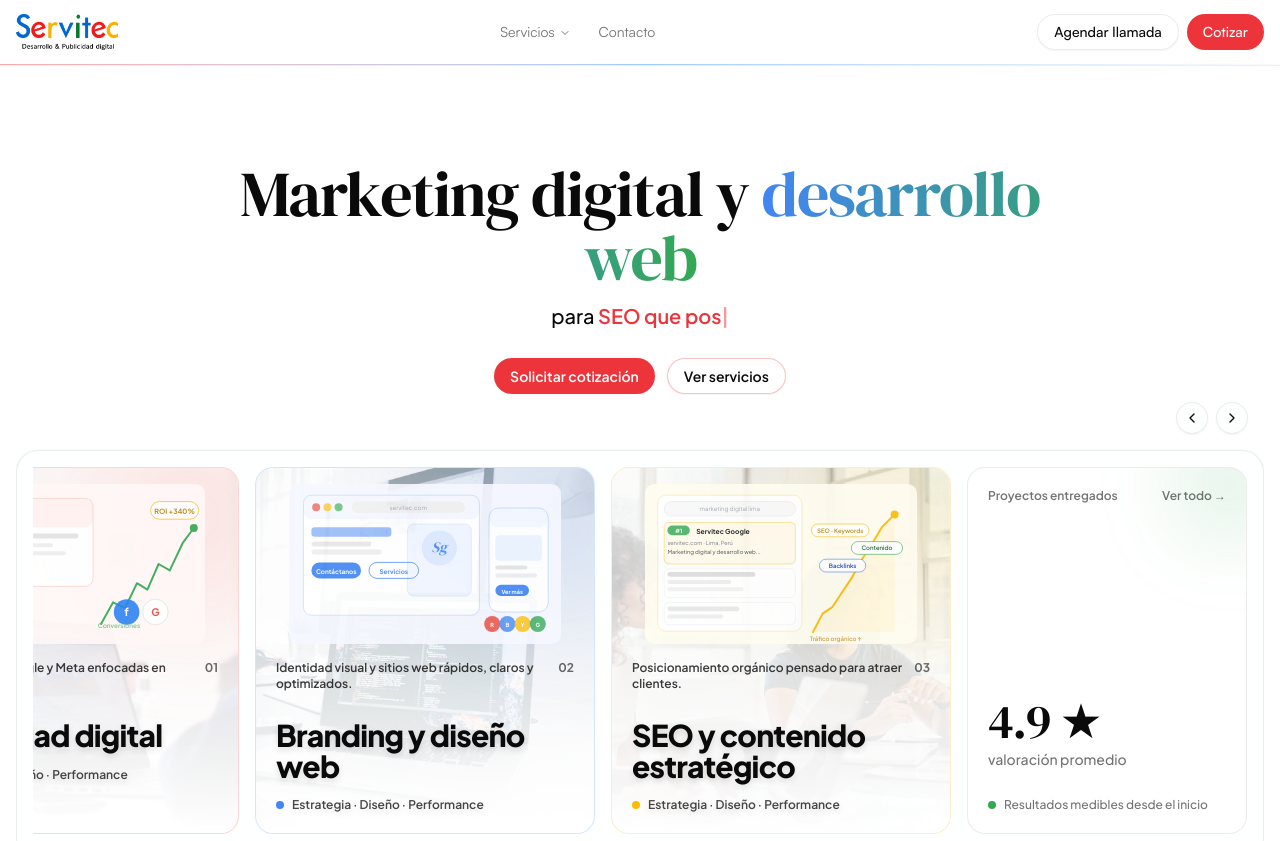
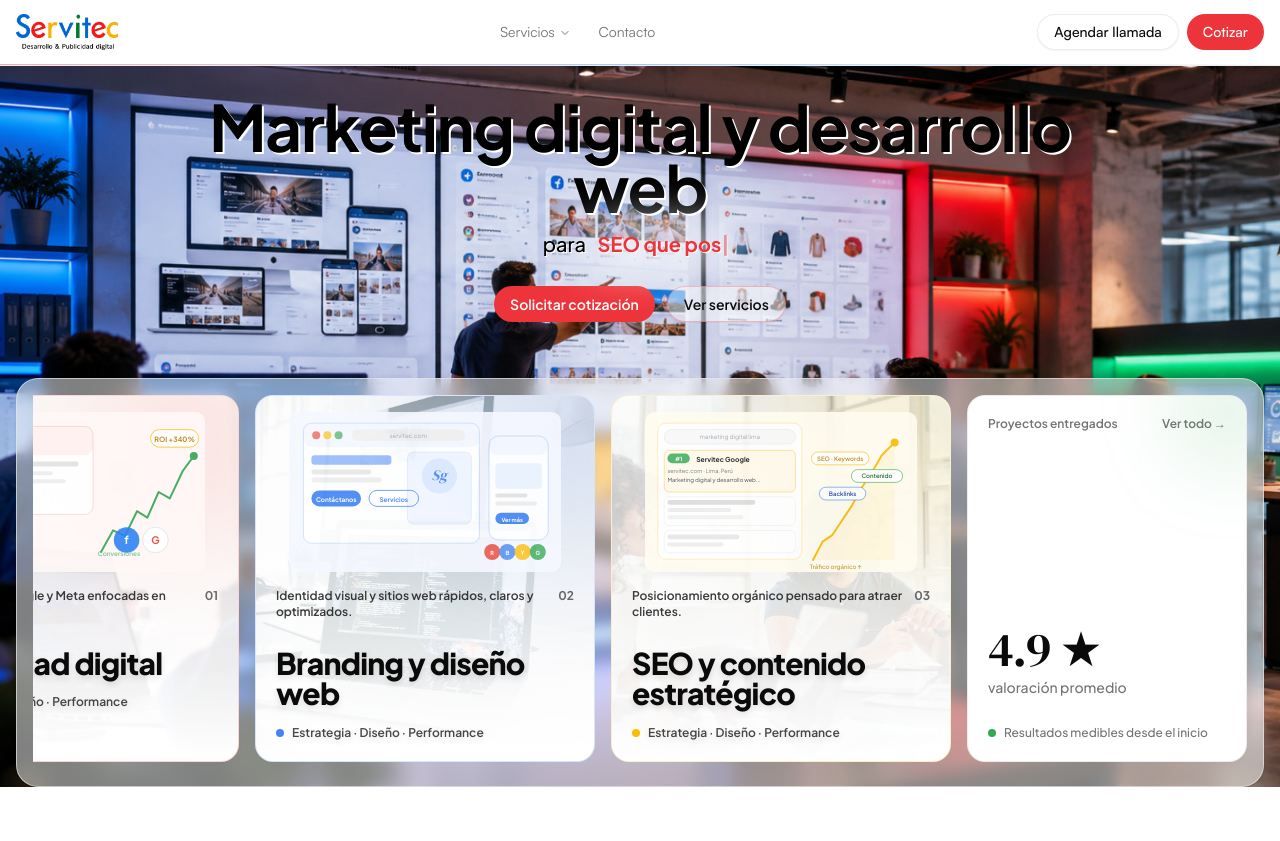
Before and after one commit to AgenciaServitec/servitec-peru-marketing, a Next.js app: page / in a window 1280 px wide. Shown: the top 841 px of the page. Built offline with nearby package versions, Linux system fonts and the light colour scheme.

Commit message:
updated image hero

```diff
--- a/app/globals.css
+++ b/app/globals.css
@@ -71,7 +71,6 @@ h1 {
   --font-sans: "Satoshi", system-ui, -apple-system, BlinkMacSystemFont, sans-serif;
   --radius: 0.625rem;
 
-  /* Base */
   --background: oklch(1 0 0);
   --foreground: oklch(0.145 0 0);
 
@@ -81,48 +80,32 @@ h1 {
   --popover: oklch(1 0 0);
   --popover-foreground: oklch(0.145 0 0);
 
-  /* Brand (logo-aligned) */
-  /* Rojo (CTA) - cercano a Google Red */
   --primary: oklch(0.62 0.22 25);
   --primary-foreground: oklch(1 0 0);
 
-  /* Azul (confianza/tech) - cercano a Google Blue */
   --secondary: oklch(0.62 0.20 255);
   --secondary-foreground: oklch(1 0 0);
 
-  /* UI Accent (para hover/selected) -> neutro */
   --accent: oklch(0.97 0 0);
   --accent-foreground: oklch(0.145 0 0);
 
-  /* Verde solo para status/success (nuevo token) */
   --success: oklch(0.72 0.19 145);
   --success-foreground: oklch(0.145 0 0);
 
-  /* Amarillo (highlight) - úsalo para chips/insights, NO para CTAs */
   --warning: oklch(0.84 0.17 90);
   --warning-foreground: oklch(0.145 0 0);
 
-  /* Muted */
   --muted: oklch(0.975 0 0);
   --muted-foreground: oklch(0.556 0 0);
 
-  /* Destructive (puede ser el mismo rojo o un rojo más intenso) */
   --destructive: oklch(0.60 0.24 25);
   --destructive-foreground: oklch(1 0 0);
 
-  /* Borders & Input */
   --border: oklch(0.92 0 0);
   --input: oklch(0.92 0 0);
   --ring: var(--primary);
 
-  /* Charts */
-  --chart-1: var(--primary);     /* rojo */
-  --chart-2: var(--secondary);   /* azul */
-  --chart-3: var(--accent);      /* verde */
-  --chart-4: var(--warning);     /* amarillo */
-  --chart-5: oklch(0.68 0.18 315); /* violeta suave opcional */
 
-  /* Sidebar */
   --sidebar: oklch(0.985 0 0);
   --sidebar-foreground: oklch(0.145 0 0);
   --sidebar-primary: var(--primary);
@@ -143,7 +126,6 @@ h1 {
   --popover: oklch(0.205 0 0);
   --popover-foreground: oklch(0.985 0 0);
 
-  /* Brand: mantiene vibra pero ajustado a dark */
   --primary: oklch(0.70 0.22 25);
   --primary-foreground: oklch(0.145 0 0);
 
@@ -211,7 +193,6 @@ h1 {
   }
 }
 
-/* Global Background with Glow & Grid */
 .global-background {
   position: fixed;
   inset: 0;
@@ -220,7 +201,6 @@ h1 {
   background: var(--background);
 }
 
-/* Vibrant glows with orange/purple theme + subtle grid */
 .global-background::before {
   background:
           radial-gradient(800px 500px at 15% 20%, rgba(255, 94, 58, 0.06), transparent 55%),
@@ -231,7 +211,6 @@ h1 {
   opacity: 0.55;
 }
 
-/* Vignette for depth */
 .global-background::after {
   content: "";
   position: absolute;
@@ -245,7 +224,6 @@ h1 {
   opacity: 1;
 }
 
-/* Gradient Text Utilities */
 .gradient-text-primary {
   background: linear-gradient(135deg,
   color-mix(in oklch, var(--primary) 100%, transparent),
@@ -280,7 +258,6 @@ h1 {
   -webkit-text-fill-color: transparent;
 }
 
-/* Gradient Background Utilities */
 .bg-gradient-primary {
   background: linear-gradient(135deg, #FF5E3A 0%, #FF2E63 100%);
 }
@@ -301,7 +278,6 @@ h1 {
   background: linear-gradient(135deg, #667EEA 0%, #764BA2 100%);
 }
 
-/* Button Utilities */
 .btn-primary {
   background: linear-gradient(135deg, #FF5E3A 0%, #FF2E63 100%);
   @apply text-white font-semibold px-6 py-3 rounded-lg shadow-lg;
@@ -331,12 +307,10 @@ h1 {
   @apply bg-gradient-to-br from-white to-gray-50 border border-gray-100 rounded-xl p-6 shadow-lg;
 }
 
-/* Glass Morphism */
 .glass {
   @apply bg-white/80 backdrop-blur-lg border border-white/20 shadow-xl;
 }
 
-/* Section Utilities */
 .section-padding {
   @apply py-16 md:py-24 lg:py-32 px-4 md:px-6 lg:px-8;
 }
@@ -345,7 +319,6 @@ h1 {
   @apply max-w-7xl mx-auto;
 }
 
-/* Hover Effects */
 .hover-glow {
   @apply transition-all duration-300 hover:shadow-[0_0_30px_rgba(255,94,58,0.3)];
 }
@@ -354,7 +327,6 @@ h1 {
   @apply transition-transform duration-300 hover:scale-105;
 }
 
-/* Custom Shadows */
 .shadow-primary {
   box-shadow: 0 10px 40px rgba(255, 94, 58, 0.2);
 }
@@ -367,7 +339,6 @@ h1 {
   box-shadow: 0 10px 40px rgba(6, 182, 212, 0.2);
 }
 
-/* Animations */
 @keyframes float {
   0%, 100% {
     transform: translateY(0px);
@@ -404,7 +375,6 @@ h1 {
   html, body { cursor: auto !important; }
 }
 
-/* Capa 1: grilla fija, jamás se mueve */
 .ambient-grid {
   position: fixed;
   inset: 0;
@@ -416,21 +386,6 @@ h1 {
   background-size: 64px 64px, 64px 64px;
 }
 
-/* Capa 2: glows (pueden tener parallax) */
-/*.ambient-glow {*/
-/*  position: fixed;*/
-/*  inset: 0;*/
-/*  z-index: 0;*/
-/*  pointer-events: none;*/
-/*  background:*/
-/*          radial-gradient(700px 420px at 15% 15%, color-mix(in oklch, var(--primary) 18%, transparent), transparent 60%),*/
-/*          radial-gradient(680px 420px at 85% 25%, color-mix(in oklch, var(--secondary) 14%, transparent), transparent 60%),*/
-/*          radial-gradient(700px 420px at 50% 90%, color-mix(in oklch, var(--accent) 10%, transparent), transparent 65%);*/
-/*  opacity: .55;*/
-/*  transform: translate3d(0,0,0);*/
-/*}*/
-
-/* Tu contenido por encima */
 .page-content {
   position: relative;
   z-index: 1;
--- a/components/ContentWidth.tsx
+++ b/components/ContentWidth.tsx
@@ -1,9 +1,10 @@
-import { type ReactNode } from "react";
+import {type ReactNode} from "react";
 
 interface ContentWidthProps {
   children: ReactNode;
+  className?: string;
 }
 
-export const ContentWidth = ({ children }: ContentWidthProps) => {
-  return <div className="relative mx-auto max-w-[1400px] px-4">{children}</div>;
+export const ContentWidth = ({ children, className }: ContentWidthProps) => {
+  return <div className={`relative mx-auto max-w-350 px-4 ${className && className}`}>{children}</div>;
 };
--- a/components/HeaderLayout.tsx
+++ b/components/HeaderLayout.tsx
@@ -81,8 +81,8 @@ export function HeaderLayout() {
       pathname === "/services" || pathname?.startsWith("/services/");
 
   return (
-      <header className="sticky top-0 z-50 w-full">
-        <div className="border-b border-border/60 bg-background/70 backdrop-blur-xl">
+      <header className="fixed top-0 z-50 w-full">
+        <div className="border-b border-border/60 bg-background backdrop-blur-xl">
           <ContentWidth>
             <div className="h-16 flex items-center justify-between gap-3">
               <Link href="/" className="flex items-center gap-2 z-50">
--- a/sections/Hero.tsx
+++ b/sections/Hero.tsx
@@ -1,14 +1,13 @@
 "use client";
 
-import { useRef, useEffect } from "react";
+import {useEffect, useRef} from "react";
 import Link from "next/link";
 import Image from "next/image";
-import { Button } from "@/components/ui/button";
-import { cn } from "@/lib/utils";
-import { ContentWidth } from "@/components/ContentWidth";
-import { useTypewriter } from "@/hooks/useTypewriter";
-import { DM_Serif_Display, Plus_Jakarta_Sans } from "next/font/google";
-import { ChevronLeft, ChevronRight } from "lucide-react";
+import {Button} from "@/components/ui/button";
+import {cn} from "@/lib/utils";
+import {ContentWidth} from "@/components/ContentWidth";
+import {useTypewriter} from "@/hooks/useTypewriter";
+import {DM_Serif_Display, Plus_Jakarta_Sans} from "next/font/google";
 
 const jakarta = Plus_Jakarta_Sans({
     subsets: ["latin"],
@@ -231,74 +230,58 @@ export function Hero() {
     }, []);
 
     return (
-        <ContentWidth>
-            <section id="hero" className={cn("relative overflow-hidden", jakarta.className)}>
-                <div className="pt-16 relative">
+            <section id="hero" className={cn("relative overflow-hidden w-full", jakarta.className)}>
 
+                <div className="absolute inset-0 z-0">
+                    <Image
+                        src="/hero-image.jpeg"
+                        alt=""
+                        fill
+                        className="object-cover object-center"
+                        priority
+                    />
+                </div>
+
+        <ContentWidth className="relative z-10">
+                <div className="pt-16">
                     <div className="mx-auto max-w-4xl text-center">
-                        <h1
-                            className={cn(
-                                "mt-2 tracking-tight leading-[0.95] text-[clamp(2.4rem,5vw,4.5rem)]",
-                                dmSerif.className
-                            )}
-                        >
-                            Marketing digital y{" "}
+                        <h1 className="mt-2 tracking-tight leading-[0.95] text-[clamp(2.4rem,5vw,4.5rem)] text-black">
+    <span className="drop-shadow-[2px_2px_0_white]">
+        Marketing digital y{" "}
+    </span>
                             <em className="not-italic" style={{
-                                background: "linear-gradient(90deg, #4285F4, #34A853)",
                                 WebkitBackgroundClip: "text",
-                                WebkitTextFillColor: "transparent",
                                 backgroundClip: "text",
+                                filter: "drop-shadow(2px 2px 0 white)"
                             }}>
                                 desarrollo web
                             </em>
                         </h1>
 
-                        <p className="mt-3 text-lg md:text-xl font-medium">
+                        <p className="mt-3 text-lg md:text-xl font-medium text-black drop-shadow-[1px_1px_0_white]">
                             para{" "}
-                            <span className="text-primary font-semibold">
-                                {typedText}
-                                <span className="animate-pulse">|</span>
-                            </span>
+                            <span className="relative px-2 py-0.5 font-bold">
+                                <span className="absolute inset-0 bg-white/60 blur-xl -z-10 rounded-full" />
+        <span className="text-primary relative z-10">
+            {typedText}
+            <span className="animate-pulse">|</span>
+        </span>
+    </span>
                         </p>
 
                         <div className="mt-7 flex flex-col sm:flex-row sm:justify-center gap-3">
-                            <Button
-                                className="rounded-full bg-primary text-primary-foreground hover:opacity-95 font-semibold"
-                                asChild
-                            >
+                            <Button className="rounded-full bg-primary text-primary-foreground hover:opacity-95 font-semibold" asChild>
                                 <Link href="https://wa.me/51941801827" target="_blank">
                                     Solicitar cotización
                                 </Link>
                             </Button>
-                            <Button
-                                variant="outline"
-                                className="rounded-full border-primary/30 hover:border-primary font-semibold"
-                                asChild
-                            >
+                            <Button variant="outline" className="rounded-full border-primary/30 hover:border-primary font-semibold bg-white/50" asChild>
                                 <Link href="/services">Ver servicios</Link>
                             </Button>
                         </div>
                     </div>
 
                     <div className="mt-10 md:mt-14 relative group">
-                        <div className="absolute right-4 -top-12 hidden md:flex items-center gap-2">
-                            <Button
-                                variant="outline"
-                                size="icon"
-                                className="h-8 w-8 rounded-full border-border/70 bg-card/50 backdrop-blur hover:bg-background z-10"
-                                onClick={() => scroll("left")}
-                            >
-                                <ChevronLeft className="h-4 w-4" />
-                            </Button>
-                            <Button
-                                variant="outline"
-                                size="icon"
-                                className="h-8 w-8 rounded-full border-border/70 bg-card/50 backdrop-blur hover:bg-background z-10"
-                                onClick={() => scroll("right")}
-                            >
-                                <ChevronRight className="h-4 w-4" />
-                            </Button>
-                        </div>
 
                         <div className="rounded-3xl border border-border/70 bg-card/50 backdrop-blur p-3 md:p-4 shadow-sm relative">
                             <div
@@ -352,8 +335,8 @@ export function Hero() {
                         </div>
                     </div>
                 </div>
+        </ContentWidth>
             </section>
-        </ContentWidth>
     );
 }
 
```
Also changed, not shown: public/hero-image.jpeg (added).
